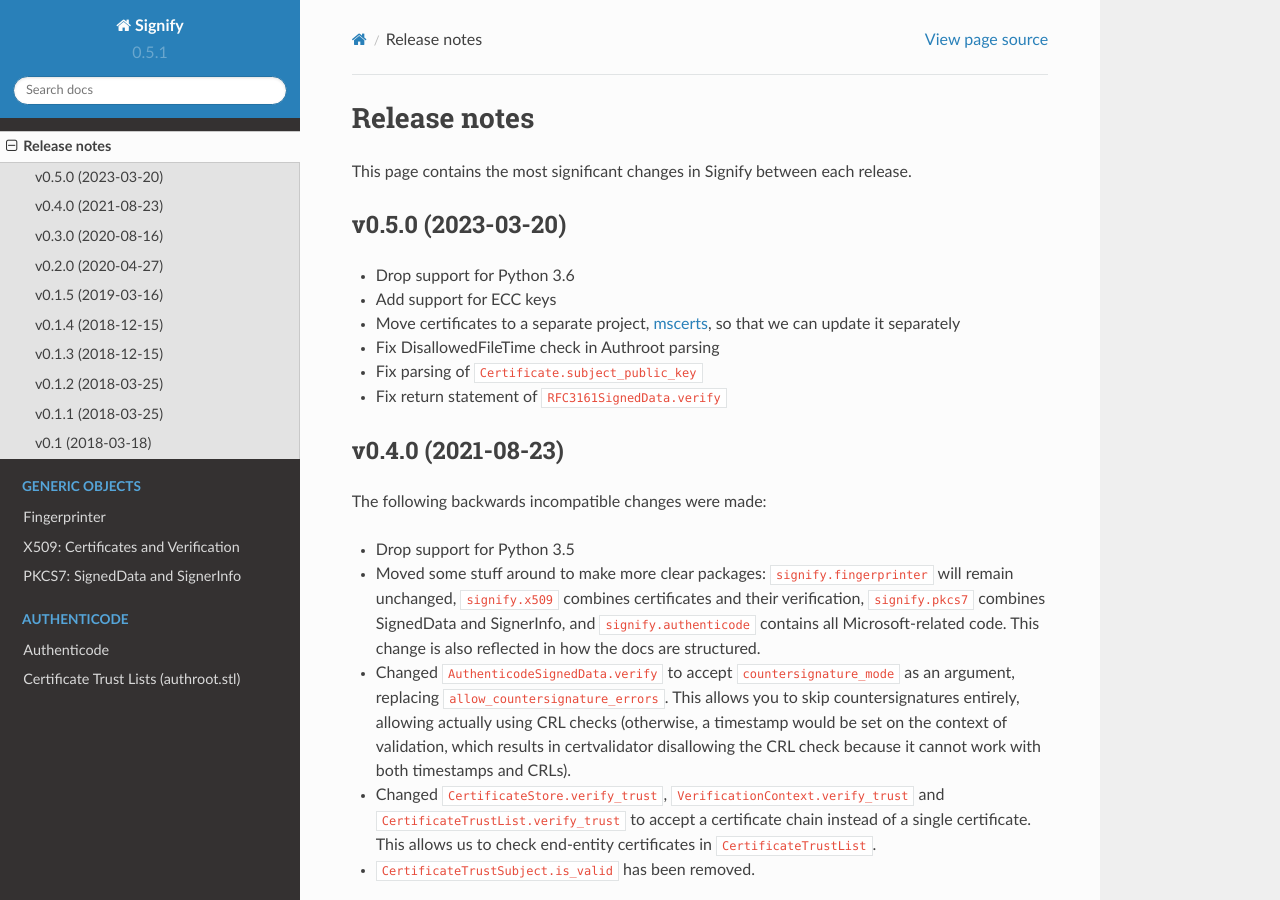
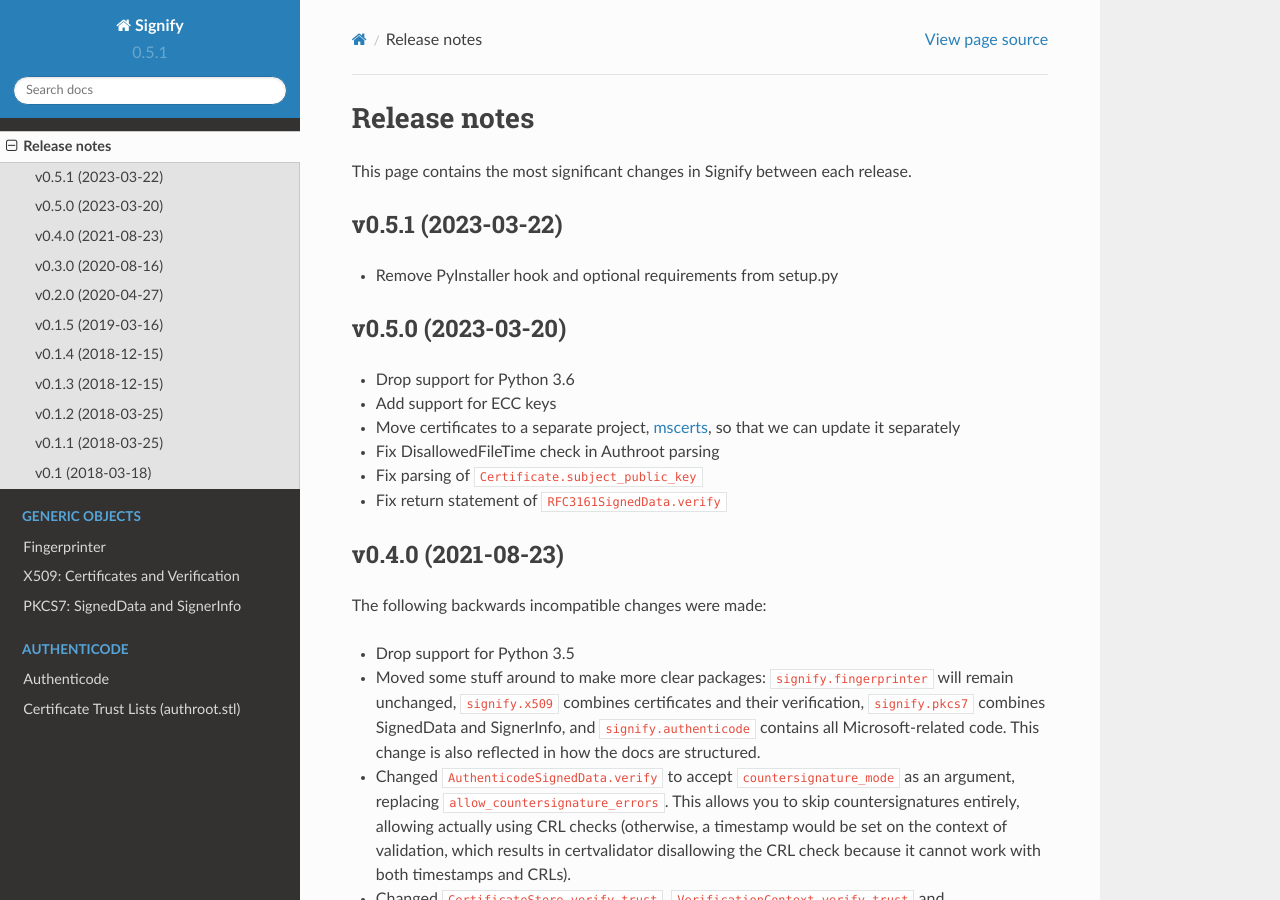
Before and after one commit to ralphje/signify, a Sphinx documentation site: the page built from docs/changelog.rst, in a window 1280 px wide and 900 px high. Built offline with Sphinx 7.4.7 and the Read the Docs theme 2.0.0, drawn with Linux system fonts in a browser that asks for light colours.

Commit message:
Release version 0.5.1

```diff
--- a/docs/changelog.rst
+++ b/docs/changelog.rst
@@ -1,6 +1,10 @@
 Release notes
 =============
 This page contains the most significant changes in Signify between each release.
+
+v0.5.1 (2023-03-22)
+-------------------
+* Remove PyInstaller hook and optional requirements from setup.py
 
 v0.5.0 (2023-03-20)
 -------------------
--- a/requirements.txt
+++ b/requirements.txt
@@ -3,5 +3,4 @@
 asn1crypto>=1.3,<2
 oscrypto>=1.1,<2
 pyasn1-modules>=0.2.8
-requests
 mscerts
--- a/setup.py
+++ b/setup.py
@@ -34,9 +34,6 @@
                       'oscrypto>=1.1,<2',
                       'pyasn1-modules>=0.2.8',
                       'mscerts'],
-    extras_require={
-        "stlupdate": ["requests"],
-    },
     keywords=['authenticode', 'authentihash', 'fingerprinter', 'pe'],
     classifiers=[
         'Development Status :: 3 - Alpha',
```
